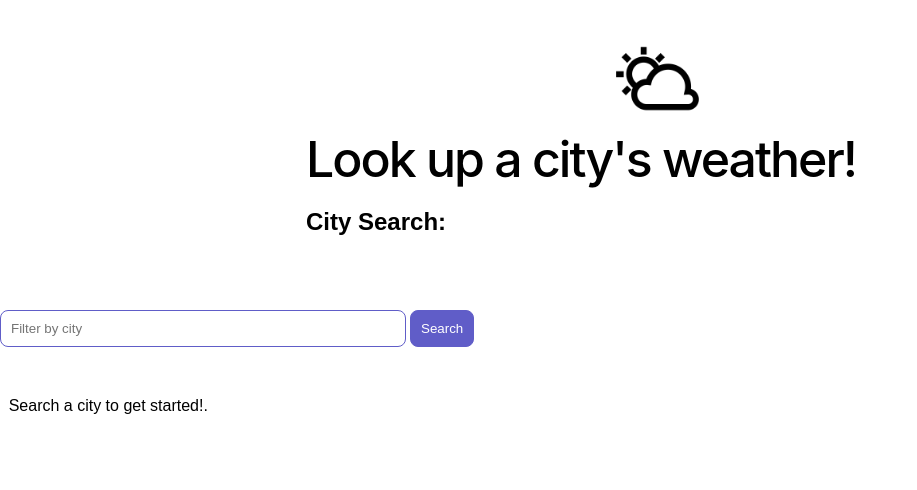
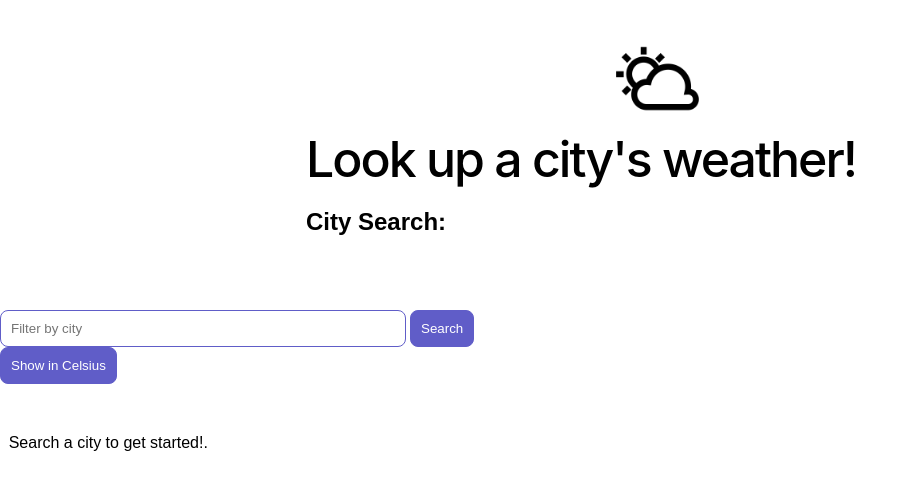
Before and after one commit to AJayll/WeatherPage, an Angular app: page / in a window 1280 px wide. Shown: the top 490 px of the page, without its empty margins (0-917 px from the left). Built offline with nearby package versions, Linux system fonts and the light colour scheme; no server answers.

Commit message:
Celsius button toggle/conversion functions

```diff
--- a/src/app/weather/weather.component.html
+++ b/src/app/weather/weather.component.html
@@ -4,6 +4,10 @@
       <!--input type="text" placeholder="Filter by state" #stateFilter/      had some ideas to add state as another filter option-->
       <button class="primary" type="button" (click)="filterResults(cityFilter.value)">Search</button>
     </form>
+    <!-- Toggle Button for Celsius/Fahrenheit -->
+    <button class="toggle-button" (click)="toggleTemperatureUnit()">
+      Show in {{ useCelsius ? 'Fahrenheit' : 'Celsius' }}
+    </button>
   </section>
   <section class = "results">
     <!--Display an error if it exists: -->
--- a/src/app/weather/weather.component.ts
+++ b/src/app/weather/weather.component.ts
@@ -11,16 +11,45 @@ import { WeatherService } from '../weather.service';
   templateUrl: './weather.component.html',
   styleUrl: './weather.component.css'
 })
+
 export class WeatherComponent { //Mix of tutorial declarations and declarations to help process API in filter Results function
+
   weatherLocationList: WeatherLocation[] = []; //These are lists from the tutorial, given more time TODO: fix
   filteredLocationList: WeatherLocation[] = [];
+
   cityResult: {city: string, state: string, locationKey: string} | null = null;
+
   errorMessage: string | null = null;  // Solely to update the front-end user
+  useCelsius: boolean = false; // Default read is Farenheit
+  weatherService: WeatherService = inject(WeatherService);
 
-  weatherService: WeatherService = inject(WeatherService);
   constructor() {
     this.weatherLocationList = this.weatherService.getAllWeatherLocations();
     this.filteredLocationList = this.weatherLocationList;
+  }
+
+  // Temperature control Helpers
+  convertToCelsius(fahrenheit: number): number {
+    return Math.round(((fahrenheit - 32) * 5) / 9); // Accepting rounding error since temperature range is volatile anyway
+  }
+
+  convertToFahrenheit(celsius: number): number {
+    return Math.round((celsius * 9) / 5 + 32); // Accepting rounding error (Can gain/lose a degree after multiple toggles)
+  }
+
+  // Actual Temperature function called when button is toggled
+  toggleTemperatureUnit() {
+    if (this.filteredLocationList.length == 0){
+      console.log("No Locations to change temp");
+      return;
+    }
+    this.useCelsius = !this.useCelsius;
+    var weather: WeatherLocation = this.filteredLocationList[0]; // Artifact of tutorial using lists
+    if (this.useCelsius) { // Check if the update is to Celsius vs to Farenheit
+      weather.temperature = this.convertToCelsius(weather.temperature);
+    } else {
+      weather.temperature = this.convertToFahrenheit(weather.temperature);
+    }
   }
 
   filterResults(city: string) { // Since we are only taking the first result, want it to be more accurate search
@@ -50,15 +79,15 @@ export class WeatherComponent { //Mix of tutorial declarations and declarations
         const dailyForecast = forecastResponse?.DailyForecasts?.[0];
         const dayDetails = dailyForecast?.Day;
 
-        if (dailyForecast && dayDetails) {
+        if (dailyForecast && dayDetails) { // Check the api returned the bare minimum data
           this.filteredLocationList = [{
             id: 1,
             temperature: (dailyForecast.Temperature.Maximum.Value + dailyForecast.Temperature.Minimum.Value) / 2,
             forecast: dayDetails.IconPhrase,
             city: filteredResults[0].LocalizedName,
             state: filteredResults[0].AdministrativeArea.LocalizedName,
-            details: `Humidity: ${dayDetails.Humidity ?? 'N/A'}%, Wind: ${dayDetails.Wind?.Speed?.Value ?? 'N/A'} km/h`,
-            celsius: false,
+            details: `Humidity: ${dayDetails.Humidity ?? 'N/A'}%, Wind: ${dayDetails.Wind?.Speed?.Value ?? 'N/A'} ${dayDetails.Wind?.Speed?.Unit ?? 'km/h'}`,
+            celsius: this.useCelsius,
             locationKey: filteredResults[0].Key
           }];
         } else {
```
Also changed, not shown: 1 other file (tests, documents, lock files or other folders).
